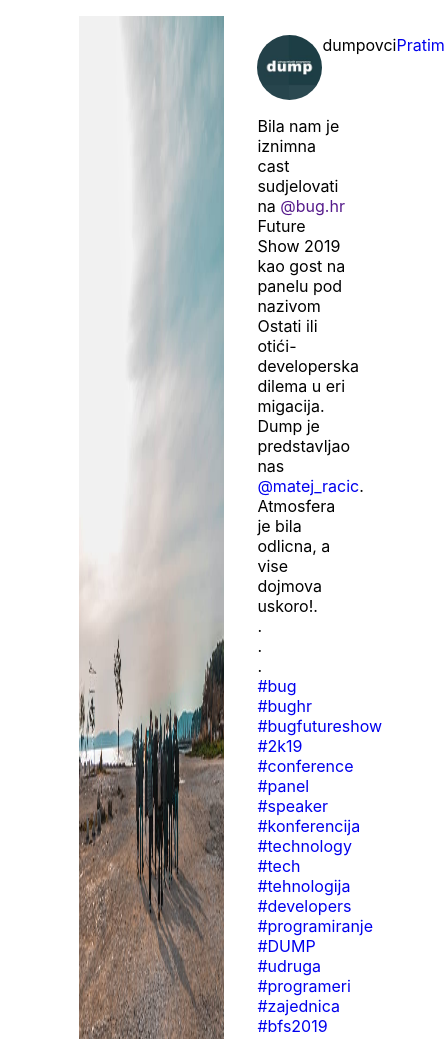
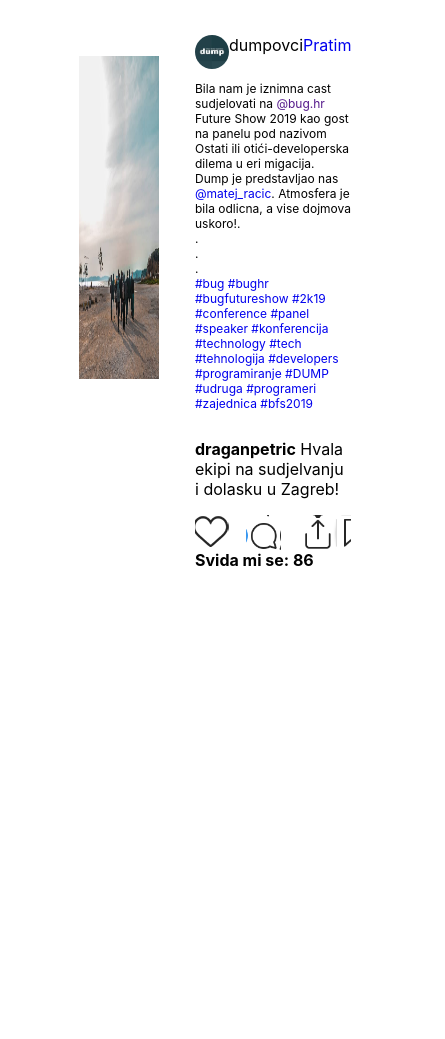
Before and after one commit to d-matosic/dev-7-Instagram, a plain HTML site: page modal.html in a window 390 px wide. Shown: the top 1039 px of the page, 445 px wide, since content can reach past the window. After the commit the page ends 844 px from the top, so only its background shows below. Drawn offline with Linux system fonts and the light colour scheme.

Commit message:
fixes and modal

```diff
--- a/modal.css
+++ b/modal.css
@@ -9,7 +9,7 @@ font-family:-apple-system, BlinkMacSystemFont,"Segoe UI",Roboto,Helvetica,Arial,
         width: 80%;
         height: 100%;
         display: flex;
-        justify-content: space-around;
+        justify-content: space-between;
 
     }
 
@@ -95,7 +95,8 @@ flex-direction:column;}
 @media screen and (max-width:1024px){
 
 figure img {
-height:70%;}
+    padding-top:100%;
+    position:relative;}
 
 figcaption{height:40%;}
 }
@@ -103,9 +104,17 @@ figcaption{height:40%;}
 @media screen and (max-width:768px){
 
     figure img {
-        height:80%;}
-    figcaption{width:30%;}
+        padding-top:40px;
+        height:60%;}
+    figcaption{width:50%;
+    height:40%;}
+    .modal__title img{width:40px;
+    height:34px;}
     .modal__title{width:50%;}
+    .modal__description{font-size:12px;}
 
+    .bottom-pictures{margin-top:0px;}
 
 }
+
+}
```
